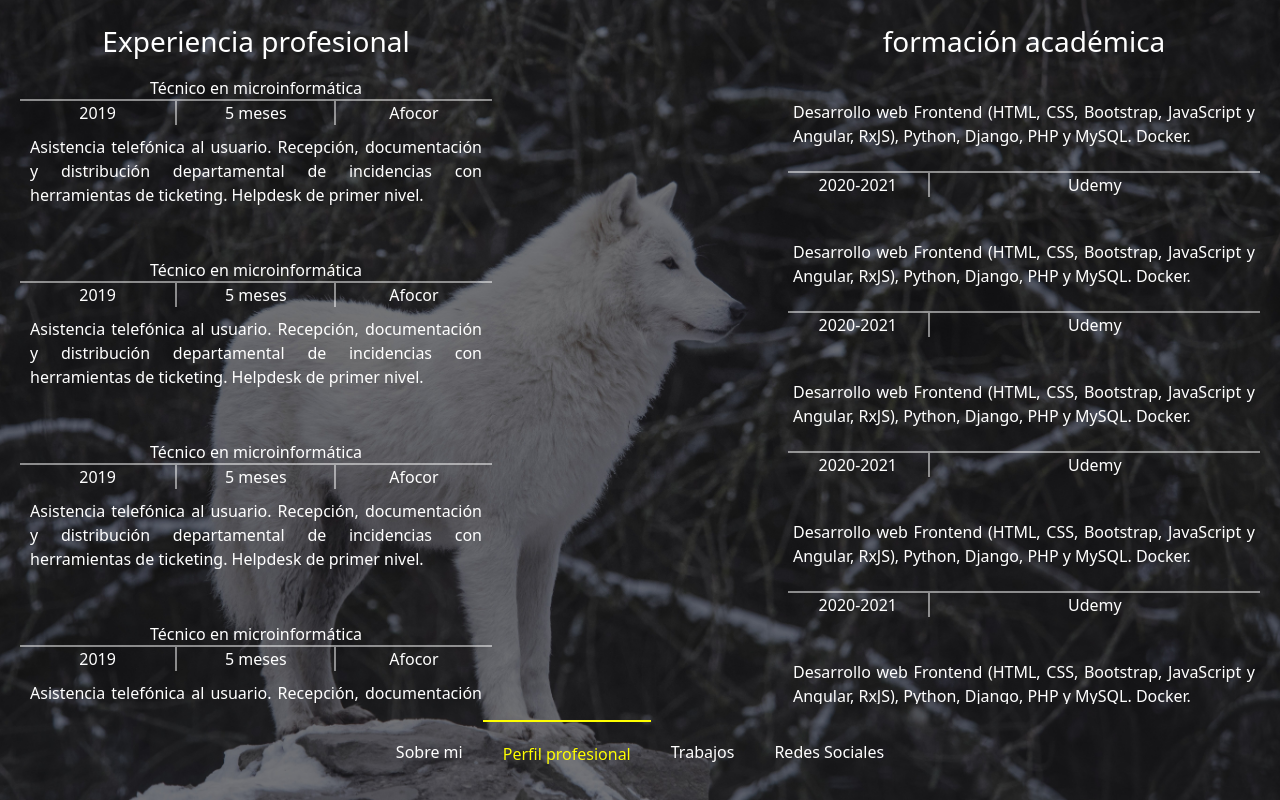
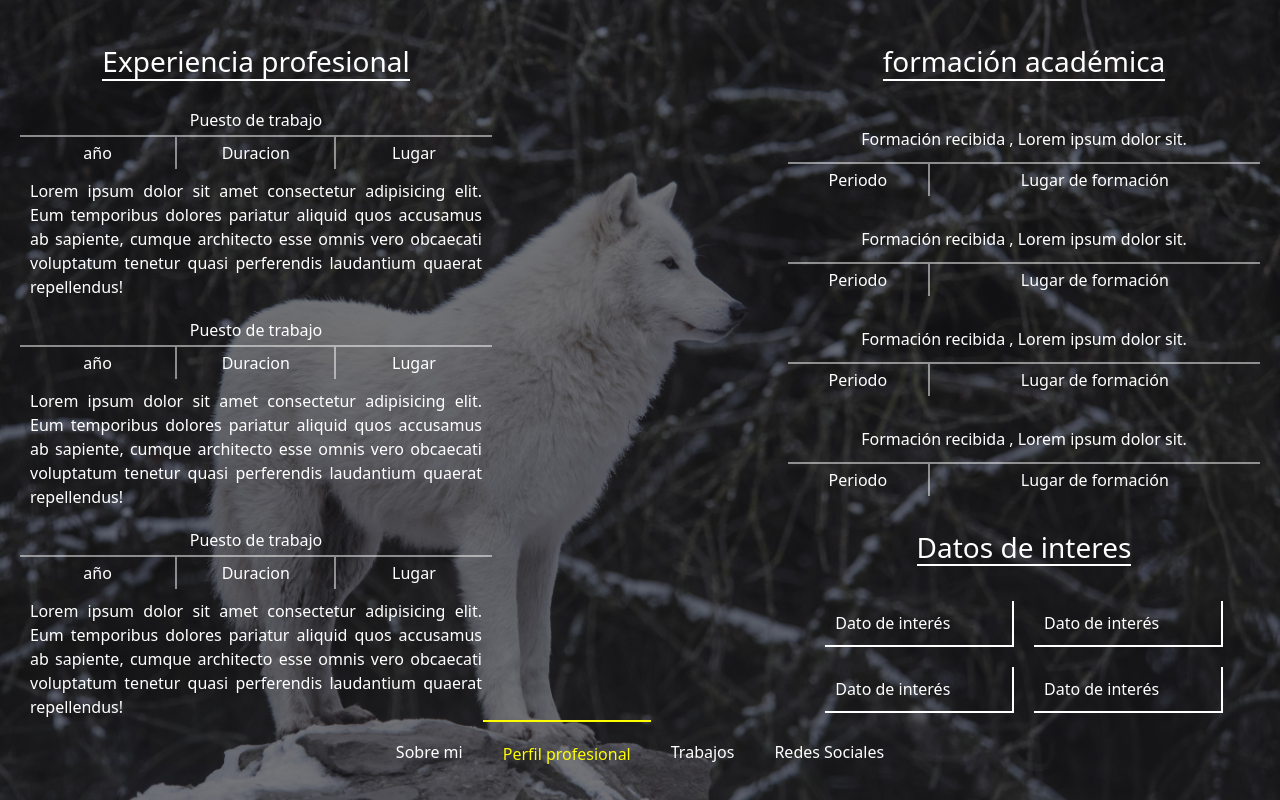
Before and after one commit to cmfraile/Portfolio2, an Angular app: page /perfil in a window 1280 px wide. Built offline with nearby package versions, Linux system fonts and the light colour scheme.

Commit message:
aparentemente resuelto el css. Quedaba mas por corregir de lo que uno pensaba

```diff
--- a/src/app/componentes/main/main.component.html
+++ b/src/app/componentes/main/main.component.html
@@ -3,14 +3,12 @@
         <div class="sup"></div>
         <div class="inf">
             <div class="wd">
-                <h1>Carlos Manuel Fraile Gómez</h1>
-                <p>- Desarrollador web y técnico informático -</p>
+                <h1>Lorem ipsum dolor sit.</h1>
+                <p>Lorem ipsum dolor sit.</p>
             </div>
         </div>
     </div>
     <div class="col contenido">
-        <p class="primeralinea">Técnico informático y desarrollador web el cual se esta formando en esta materia tras mi primer empleo para mejorar mis habilidades de código y volver al mercado de trabajo con un perfil mas amplio que el de técnico de soporte.</p>
-        <p>Mi objetivo es ser desarrollador FrontEnd, donde muestro mayor destreza. Actualmente me encuentro estudiando de forma amplia el sector para comprender su funcionamiento, las necesidades productivas de mis futuros compañeros de trabajo y mejorar lo máximo posible mis habilidades ante un gremio que tiene tan fuerte competencia.</p>
-        <p>Disfruto con la ciencia ficción y el ensayo. Me pierde la cultura asiática y los videojuegos me acompañan desde que tengo uso de razón.</p>
+        <p class="primeralinea">Lorem ipsum dolor sit amet, consectetur adipisicing elit. Sapiente, temporibus quae, libero voluptate earum dolores consectetur ex culpa natus, enim facere nihil corrupti nam? Ipsam, sapiente libero fugiat obcaecati consequuntur laudantium dolor repellat similique illo quasi, quibusdam tempore nam aperiam, excepturi ab dolore aliquid. Eum et iste facilis necessitatibus minima exercitationem consectetur, assumenda neque. Hic nisi fuga explicabo corrupti alias reiciendis placeat voluptatum, debitis voluptatibus accusamus maxime eaque sapiente odio iste ut expedita maiores eligendi nobis ex aut. Velit voluptatibus enim, explicabo illo tenetur sunt quo magnam fugiat adipisci unde deleniti qui, doloremque minima rerum delectus maiores maxime animi asperiores facilis labore obcaecati atque nam. Voluptates, commodi omnis! Minus voluptatibus adipisci saepe veritatis numquam in laborum qui inventore quod. Pariatur tempora numquam sequi, exercitationem aut aperiam? Voluptatibus dignissimos hic provident necessitatibus molestias? Dolores quidem, modi eos soluta obcaecati officia eius, quo velit corrupti, porro exercitationem ipsa rem necessitatibus ratione doloremque.</p>
     </div>
 </div>
--- a/src/app/componentes/perfil/perfil.component.html
+++ b/src/app/componentes/perfil/perfil.component.html
@@ -2,79 +2,67 @@
     <div class="col contenido">
         <h3>Experiencia profesional</h3>
         <div class="tarjetaxp">
-            <div class="puesto">Técnico en microinformática</div>
-            <div class="ano">2019</div>
-            <div class="duracion">5 meses</div>
-            <div class="lugar">Afocor</div>
-            <div class="descripcion">Asistencia telefónica al usuario. Recepción, documentación y distribución departamental de incidencias con herramientas de ticketing. Helpdesk de primer nivel.</div>
+            <div class="puesto">Puesto de trabajo</div>
+            <div class="ano">año</div>
+            <div class="duracion">Duracion</div>
+            <div class="lugar">Lugar</div>
+            <div class="descripcion">Lorem ipsum dolor sit amet consectetur adipisicing elit. Eum temporibus dolores pariatur aliquid quos accusamus ab sapiente, cumque architecto esse omnis vero obcaecati voluptatum tenetur quasi perferendis laudantium quaerat repellendus!</div>
         </div>
         <div class="tarjetaxp">
-            <div class="puesto">Técnico en microinformática</div>
-            <div class="ano">2019</div>
-            <div class="duracion">5 meses</div>
-            <div class="lugar">Afocor</div>
-            <div class="descripcion">Asistencia telefónica al usuario. Recepción, documentación y distribución departamental de incidencias con herramientas de ticketing. Helpdesk de primer nivel.</div>
+            <div class="puesto">Puesto de trabajo</div>
+            <div class="ano">año</div>
+            <div class="duracion">Duracion</div>
+            <div class="lugar">Lugar</div>
+            <div class="descripcion">Lorem ipsum dolor sit amet consectetur adipisicing elit. Eum temporibus dolores pariatur aliquid quos accusamus ab sapiente, cumque architecto esse omnis vero obcaecati voluptatum tenetur quasi perferendis laudantium quaerat repellendus!</div>
         </div>
         <div class="tarjetaxp">
-            <div class="puesto">Técnico en microinformática</div>
-            <div class="ano">2019</div>
-            <div class="duracion">5 meses</div>
-            <div class="lugar">Afocor</div>
-            <div class="descripcion">Asistencia telefónica al usuario. Recepción, documentación y distribución departamental de incidencias con herramientas de ticketing. Helpdesk de primer nivel.</div>
+            <div class="puesto">Puesto de trabajo</div>
+            <div class="ano">año</div>
+            <div class="duracion">Duracion</div>
+            <div class="lugar">Lugar</div>
+            <div class="descripcion">Lorem ipsum dolor sit amet consectetur adipisicing elit. Eum temporibus dolores pariatur aliquid quos accusamus ab sapiente, cumque architecto esse omnis vero obcaecati voluptatum tenetur quasi perferendis laudantium quaerat repellendus!</div>
         </div>
         <div class="tarjetaxp">
-            <div class="puesto">Técnico en microinformática</div>
-            <div class="ano">2019</div>
-            <div class="duracion">5 meses</div>
-            <div class="lugar">Afocor</div>
-            <div class="descripcion">Asistencia telefónica al usuario. Recepción, documentación y distribución departamental de incidencias con herramientas de ticketing. Helpdesk de primer nivel.</div>
-        </div>
-        <div class="tarjetaxp">
-            <div class="puesto">Técnico en microinformática</div>
-            <div class="ano">2019</div>
-            <div class="duracion">5 meses</div>
-            <div class="lugar">Afocor</div>
-            <div class="descripcion">Asistencia telefónica al usuario. Recepción, documentación y distribución departamental de incidencias con herramientas de ticketing. Helpdesk de primer nivel.</div>
+            <div class="puesto">Puesto de trabajo</div>
+            <div class="ano">año</div>
+            <div class="duracion">Duracion</div>
+            <div class="lugar">Lugar</div>
+            <div class="descripcion">Lorem ipsum dolor sit amet consectetur adipisicing elit. Eum temporibus dolores pariatur aliquid quos accusamus ab sapiente, cumque architecto esse omnis vero obcaecati voluptatum tenetur quasi perferendis laudantium quaerat repellendus!</div>
         </div>
     </div>
     <div class="col vacio"></div>
-    <div class="col contenido formacion">
+    <div class="col contenido formaciongrupo">
         <h3>formación académica</h3>
         <div class="tarjetafor">
-            <div class="formacion">Desarrollo web Frontend (HTML, CSS, Bootstrap, JavaScript y Angular, RxJS), Python, Django, PHP y MySQL. Docker.</div>
-            <div class="periodo">2020-2021</div>
-            <div class="lugar">Udemy</div>
+            <div class="formacion">Formación recibida , Lorem ipsum dolor sit.</div>
+            <div class="periodo">Periodo</div>
+            <div class="lugar">Lugar de formación</div>
         </div>
         <div class="tarjetafor">
-            <div class="formacion">Desarrollo web Frontend (HTML, CSS, Bootstrap, JavaScript y Angular, RxJS), Python, Django, PHP y MySQL. Docker.</div>
-            <div class="periodo">2020-2021</div>
-            <div class="lugar">Udemy</div>
+            <div class="formacion">Formación recibida , Lorem ipsum dolor sit.</div>
+            <div class="periodo">Periodo</div>
+            <div class="lugar">Lugar de formación</div>
         </div>
         <div class="tarjetafor">
-            <div class="formacion">Desarrollo web Frontend (HTML, CSS, Bootstrap, JavaScript y Angular, RxJS), Python, Django, PHP y MySQL. Docker.</div>
-            <div class="periodo">2020-2021</div>
-            <div class="lugar">Udemy</div>
+            <div class="formacion">Formación recibida , Lorem ipsum dolor sit.</div>
+            <div class="periodo">Periodo</div>
+            <div class="lugar">Lugar de formación</div>
         </div>
         <div class="tarjetafor">
-            <div class="formacion">Desarrollo web Frontend (HTML, CSS, Bootstrap, JavaScript y Angular, RxJS), Python, Django, PHP y MySQL. Docker.</div>
-            <div class="periodo">2020-2021</div>
-            <div class="lugar">Udemy</div>
-        </div>
-        <div class="tarjetafor">
-            <div class="formacion">Desarrollo web Frontend (HTML, CSS, Bootstrap, JavaScript y Angular, RxJS), Python, Django, PHP y MySQL. Docker.</div>
-            <div class="periodo">2020-2021</div>
-            <div class="lugar">Udemy</div>
+            <div class="formacion">Formación recibida , Lorem ipsum dolor sit.</div>
+            <div class="periodo">Periodo</div>
+            <div class="lugar">Lugar de formación</div>
         </div>
         <h3>Datos de interes</h3>
         <div class="tarjetainteres">
-            <div class="dato">Bonificado con bono empleo joven</div>
-            <div class="dato">Especial interés en teletrabajar</div>
-            <div class="dato">Inglés B1 no certificado</div>
-            <div class="dato">Inscrito en el sistema nacional de garantía juvenil</div>
-            <div class="dato">Bonificado con bono empleo joven</div>
-            <div class="dato">Especial interés en teletrabajar</div>
-            <div class="dato">Inglés B1 no certificado</div>
-            <div class="dato">Inscrito en el sistema nacional de garantía juvenil</div>
+            <div class="dato">Dato de interés</div>
+            <div class="dato">Dato de interés</div>
+            <div class="dato">Dato de interés</div>
+            <div class="dato">Dato de interés</div>
+            <div class="dato">Dato de interés</div>
+            <div class="dato">Dato de interés</div>
+            <div class="dato">Dato de interés</div>
+            <div class="dato">Dato de interés</div>
         </div>
     </div>
 </div>
--- a/src/app/componentes/perfil/perfil.component.sass
+++ b/src/app/componentes/perfil/perfil.component.sass
@@ -1,24 +1,23 @@
 $transborde : 2px solid rgba(255,255,255,0.5)
 
+h3
+    margin: 25px 0px
+    border-bottom: 2px solid white
 .tarjetafor,.tarjetaxp
     display: flex
     flex-direction: row
     flex-wrap: wrap
-    min-width: 100%
-    min-height: 20vh
-    max-height: 400px
-    margin: 10px 0px
 .col,.perfilc
     margin: 0px
     padding: 0px
 .perfilc
     min-width: 100%
-    max-height: 88vh
+    max-height: 90vh
     overflow-y: scroll
     .contenido
         min-width: 40%
         padding: 10px 20px
-        margin: 15px 0px
+        margin-top: 10px
         display: flex
         flex-direction: column
         justify-content: flex-start
@@ -26,6 +25,9 @@ $transborde : 2px solid rgba(255,255,255,0.5)
     .vacio
         min-width: 20%
     .tarjetaxp
+        min-width: 100%
+        min-height: 20vh
+        max-height: 300px
         .puesto,.ano,.duracion,.lugar
             min-height: 15%
             max-height: 15%
@@ -49,19 +51,19 @@ $transborde : 2px solid rgba(255,255,255,0.5)
             padding: 10px
             text-align: justify
     .tarjetafor
-        min-height: 15vh !important
-        max-height: 300px !important
+        min-width: 100%
+        min-height: 10vh
+        max-height: 200px
+        margin: 10px 0px
         .periodo,.lugar,.formacion
             display: flex
             justify-content: center
             align-items: center
         .periodo,.lugar
-            min-height: 20%
-            min-height: 20%
+            min-height: 40%
         .formacion
             min-width: 100%
-            min-height: 80%
-            padding: 5px
+            min-height: 60%
             text-align: justify
             border-bottom: $transborde
         .periodo
@@ -89,7 +91,7 @@ $transborde : 2px solid rgba(255,255,255,0.5)
         display: none
 @media (max-width:800px)
     .perfilc
-        min-height: 120vh
+        min-height: 120vh !important
         .col
             min-width: 100vw
 @media (max-width:660px)
--- a/src/app/componentes/rrss/rrss.component.sass
+++ b/src/app/componentes/rrss/rrss.component.sass
@@ -24,6 +24,10 @@
     .contenido
         padding: 0px 20px !important
 
+@media ( max-width:660px )
+    .rrssc
+        min-height: 100vh
+
 @media ( max-width:450px )
     i
         font-size: 3.5rem !important
--- a/src/app/componentes/trabajos/trabajos.component.sass
+++ b/src/app/componentes/trabajos/trabajos.component.sass
@@ -62,8 +62,9 @@ $transborde : 2px solid rgba(255,255,255,0.5)
 
 @media (max-width:1120px)
     .trabajosc
+        margin-bottom: 15px
         .vacio
-            display: hidden
+            display: none
         .contenido
             min-width: 100%
 
```
Also changed, not shown: src/app/componentes/trabajos/trabajos.component.html (+25 -45 lines).
